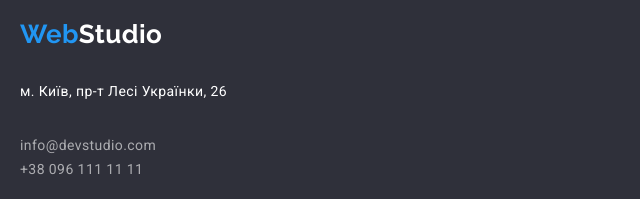
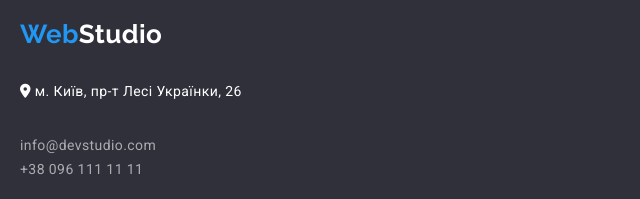
Before and after one commit to HOP3N/goit-markup-hw-04-25, a plain HTML site: page portfolio.html in a window 1280 px wide. Shown: the part 1563-1762 px from the top of the page, 0-640 px from the left. Drawn offline with Linux system fonts and the light colour scheme.

Commit message:
8.1 icons address

```diff
--- a/portfolio.html
+++ b/portfolio.html
@@ -238,7 +238,7 @@
             class="link link-address link-address--footer"
             href="#"
             role="button"
-            >м. Київ, пр-т Лесі Українки, 26</a
+            ><i class="fas fa-map-marker-alt"></i> м. Київ, пр-т Лесі Українки, 26</a
           >
         </li>
         <li class="list-item link-mail-item">
```
Also changed, not shown: index.html (+2 -1 lines).
